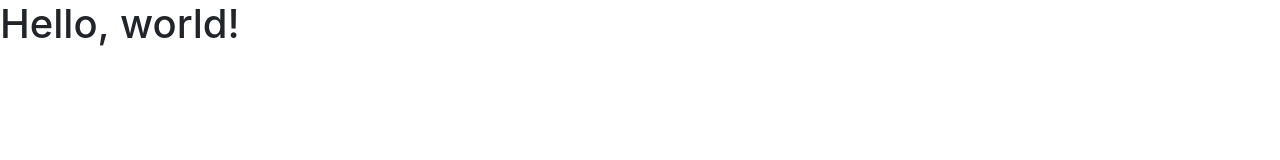
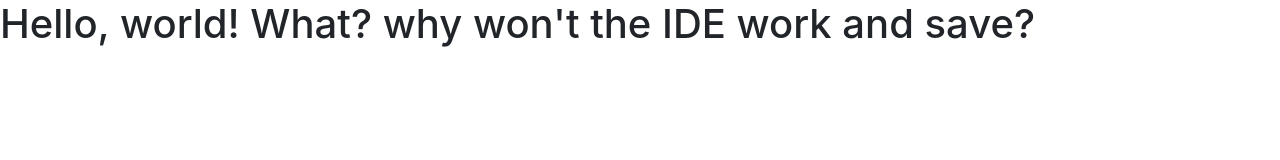
Before and after one commit to colbygeorge/udemy-first-website, a plain HTML site: page index.html in a window 1280 px wide. Drawn offline with nearby package versions, Linux system fonts and the light colour scheme.

Commit message:
Update index.html

```diff
--- a/index.html
+++ b/index.html
@@ -17,7 +17,7 @@
     <![endif]-->
   </head>
   <body>
-    <h1>Hello, world!</h1>
+    <h1>Hello, world! What?  why won't the IDE work and save?</h1>
 
     <!-- jQuery (necessary for Bootstrap's JavaScript plugins) -->
     <script src="https://ajax.googleapis.com/ajax/libs/jquery/1.11.0/jquery.min.js"></script>
```
